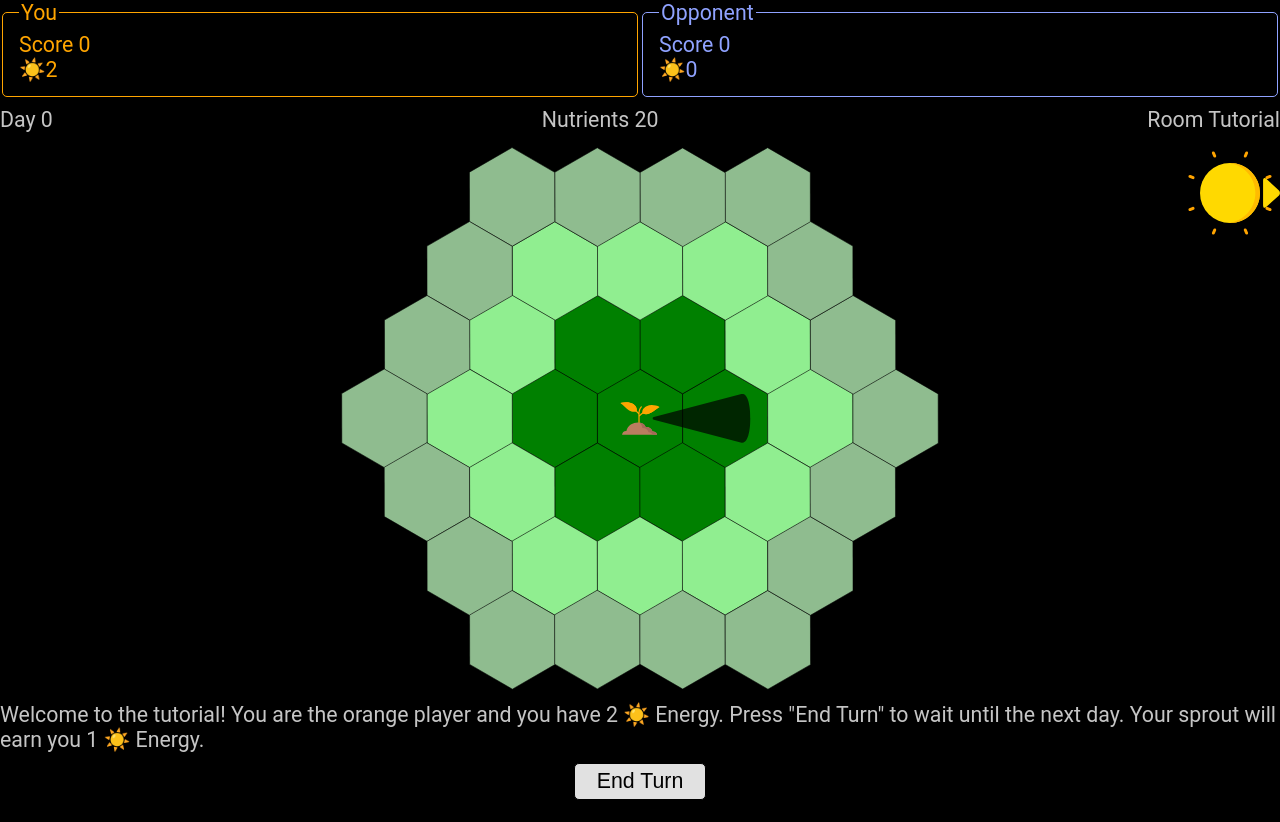
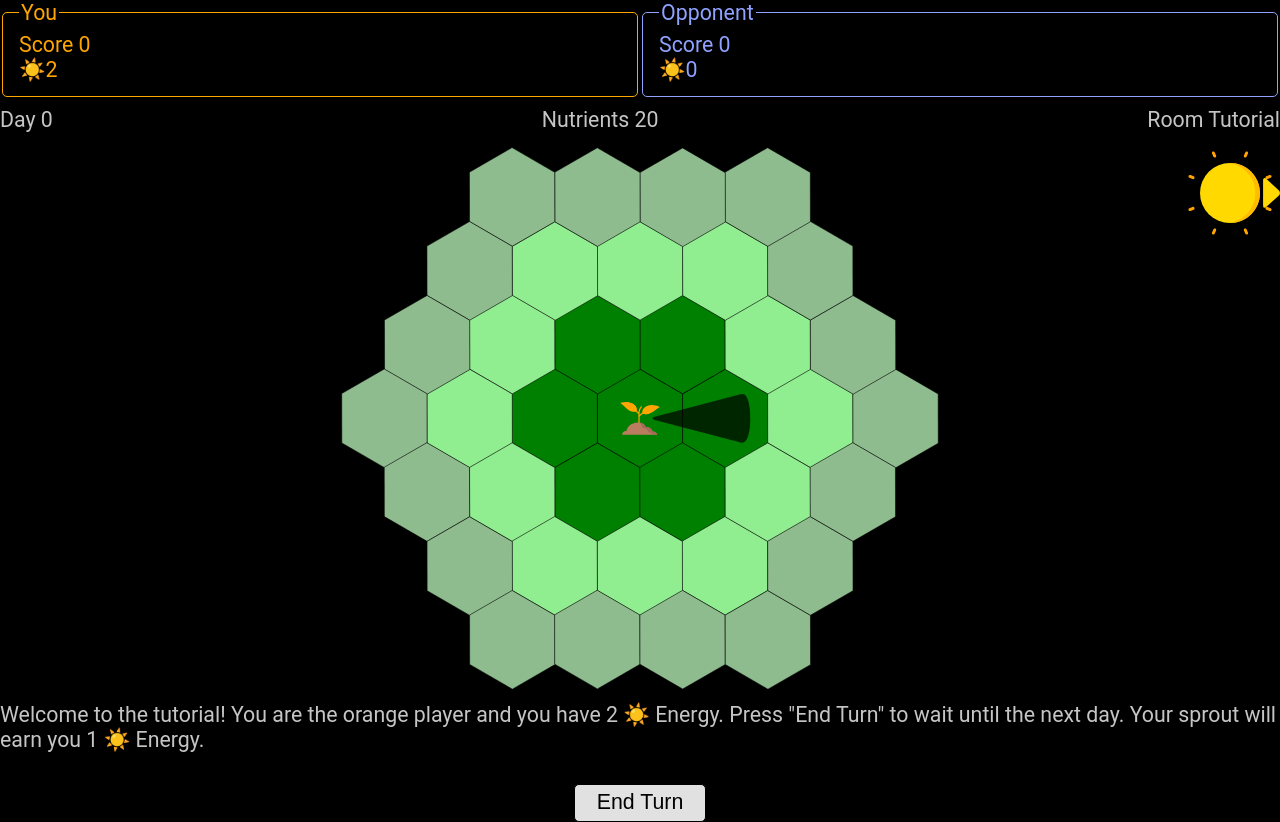
Before and after one commit to jakecoffman/trees, a Vue app in the folder ui/: page /tutorial in a window 1280 px wide. Before the commit the page ends 800 px from the top, so only its background shows below. Built offline with nearby package versions, Linux system fonts and the light colour scheme.

Commit message:
improve tutorial UI

```diff
--- a/ui/src/views/Tutorial.vue
+++ b/ui/src/views/Tutorial.vue
@@ -51,7 +51,7 @@
         <button @click="$router.push('/')">Go Home</button>
       </div>
     </div>
-    <div class="tutorial-controls" v-if="!soldLargeTree">
+    <div v-if="!soldLargeTree">
       <div class="tutorial-controls" v-if="tree && tree.Owner === you && !tree.IsDormant && seedSource === null">
         <button v-if="tree.Size >= 1" @click="seed1(selection)" :disabled="seedCost > game.State.Energy[you]">
           Seed (Cost {{seedCost}})
@@ -63,12 +63,17 @@
           Sell (Cost {{growthCost}})
         </button>
       </div>
-      <span v-if="!tree && seedSource !== null">
-        <button @click="seed2(selection)">Seed Here</button>
-      </span>
-      <button @click="endTurn()" v-if="seedSource === null" :disabled="game.State.Day === 1 && game.State.Energy[0] === 3">
-        End Turn
-      </button>
+      <div class="tutorial-controls">
+        <span v-if="!tree && seedSource !== null">
+          <button @click="seed2(selection)">Seed Here</button>
+        </span>
+        <span v-if="seedSource !== null">
+          <button @click="seedSource = null">Cancel Seed</button>
+        </span>
+        <button class="mt-1" @click="endTurn()" v-if="seedSource === null" :disabled="game.State.Day === 1 && game.State.Energy[0] === 3">
+          End Turn
+        </button>
+      </div>
     </div>
   </article>
 </template>
@@ -202,5 +207,9 @@ export default {
   display: flex;
   justify-content: center;
   flex-wrap: wrap;
+  gap: 1rem;
+}
+.mt-1 {
+  margin-top: 1rem;
 }
 </style>
```
